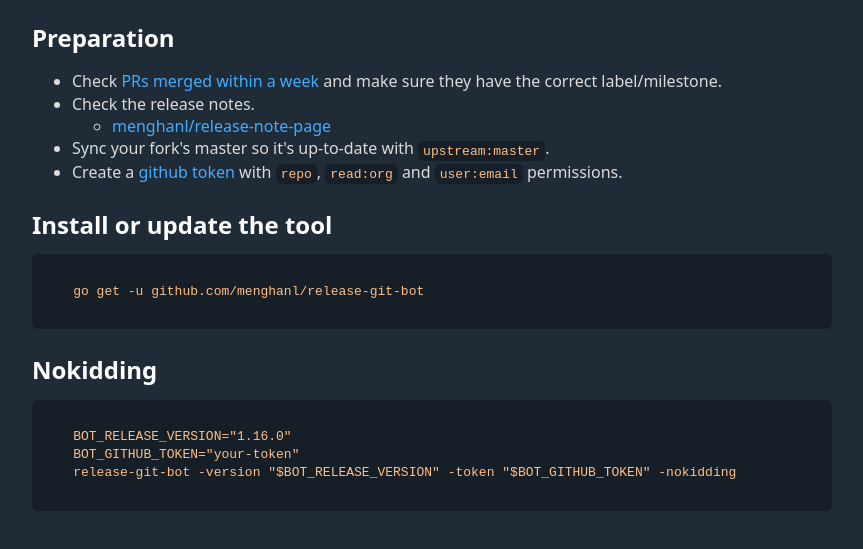
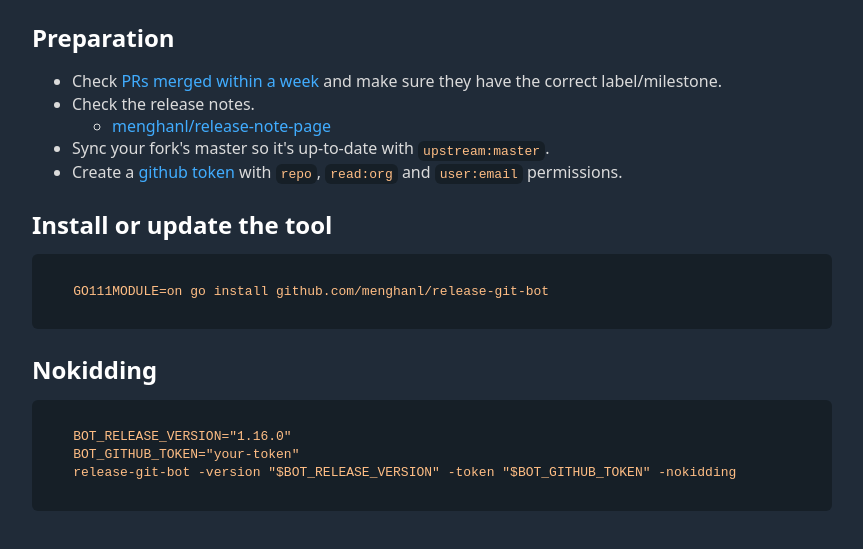
Before and after one commit to menghanl/release-git-bot, a plain HTML site: page docs/index.html in a window 1280 px wide. Shown: the part 115-664 px from the top of the page, without its empty margins (208-1071 px from the left). Drawn offline with nearby package versions, Linux system fonts and the light colour scheme.

Commit message:
Run go update with GO111MODULE=on (#1)

```diff
--- a/docs/index.html
+++ b/docs/index.html
@@ -32,7 +32,7 @@
 
   <h2>Install or update the tool</h2>
   <pre><code>
-    go get -u github.com/menghanl/release-git-bot
+    GO111MODULE=on go install github.com/menghanl/release-git-bot
   </code></pre>
 
   <h2>Nokidding</h2>
```
Also changed, not shown: 1 other file.
